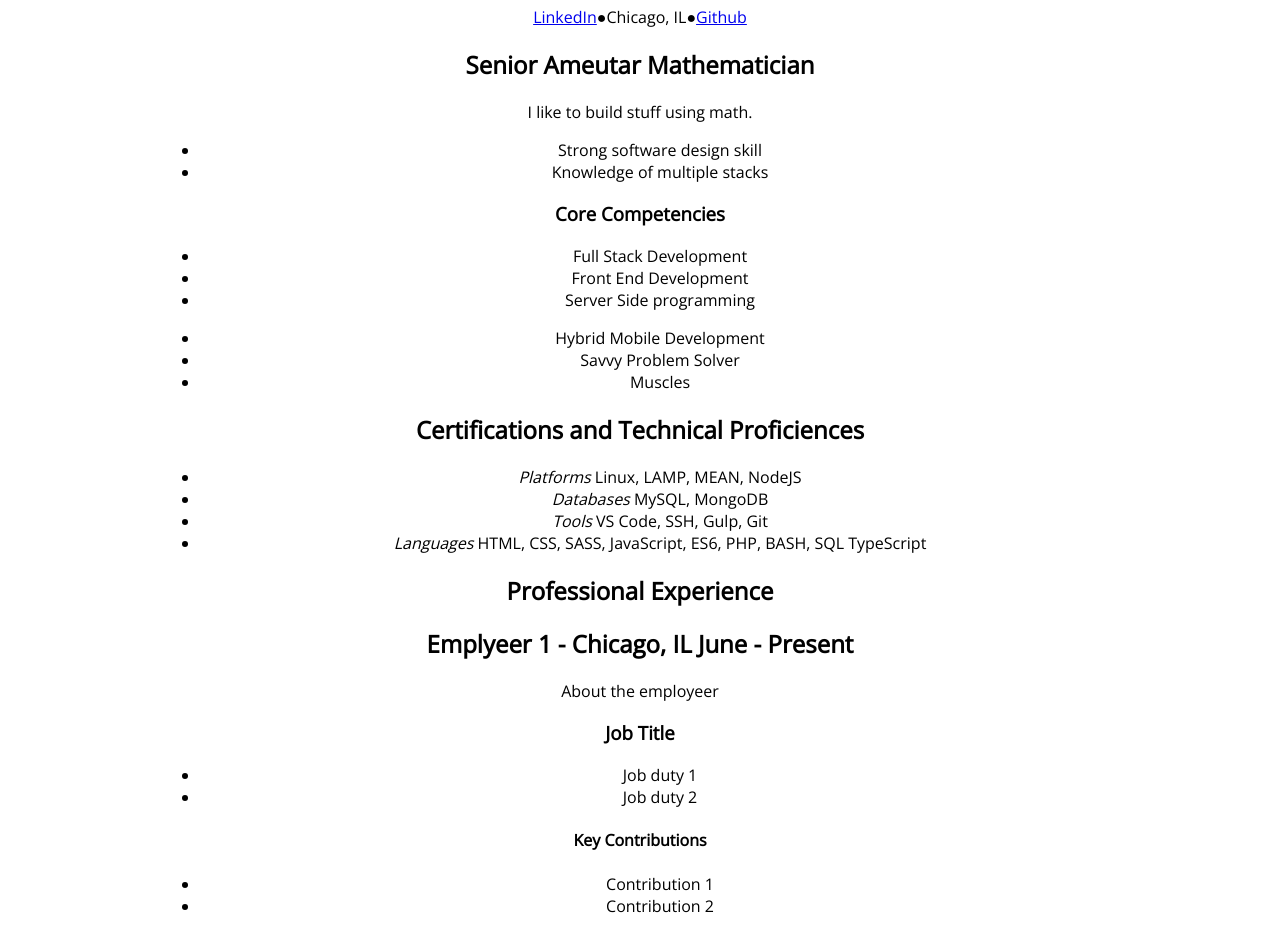
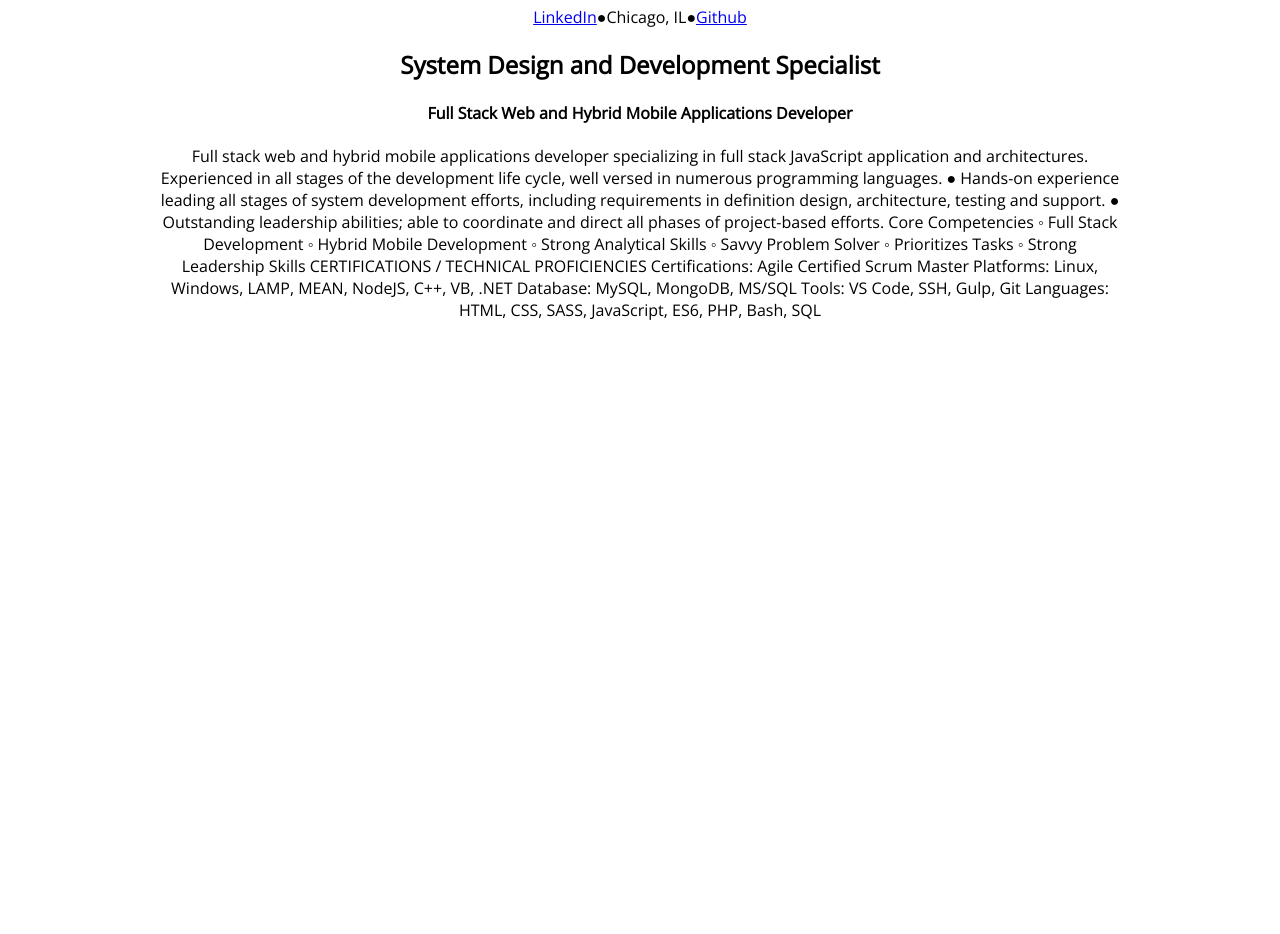
Before and after one commit to DJAPavlik/MySite_css, a website: page resume.html in a window 1280 px wide. Shown: the part 130-1064 px from the top of the page. After the commit the page ends 800 px from the top, so only its background shows below. Drawn offline with nearby package versions, Linux system fonts and the light colour scheme.

Commit message:
Added resume page

```diff
--- a/resume.html
+++ b/resume.html
@@ -4,16 +4,16 @@
        <!-- meta data goes here -->
        <meta name="viewport" content="width=device-width, initial-scale=1.0">
        <meta charset="UTF-8">
-       <title>Resume</title>
-       <meta name="description" content="This is a awesome resume page">
+       <title>Resume of Dennis Pavlik</title>
+       <meta name="description" content="Resume of Dennis Pavlik">
        <meta name="keywords" content="resume, awesome, programmer, geek squad, robots, jobs
        ">
-       <link rel="shortcut icon" href="https://zeyeland.com/images/robot.gif" />
+       <link rel="shortcut icon" href="./MyPic.jpeg" />
        <link rel="stylesheet" type="text/css" href="./src/scss/resume.css">
     </head>
     <body>
         <header>
-            <span class="logo">My WebSite</span>
+            <span class="logo">Dennis Pavlik's WebSite</span>
             <a id="toggleMenu">Menu<a>
             <nav>
                 <ul>
@@ -24,85 +24,39 @@
             </nav>
         </header>
 
-          <h1>Dennis Pavlik test 1 </h1>
+          <h1>Dennis Pavlik</h1>
         <link_line>
           <div class="flex-container">
-            <div><a href="https://www.linkedin.com/in/shakirze/" target="_blank" rel="noopener">LinkedIn</a></div>
+            <div><a href="https://www.linkedin.com/in/dennispavlik/" target="_blank" rel="noopener">LinkedIn</a></div>
             <div>&#x25CF;</div>
             <div>  Chicago, IL  </div>
             <div>&#x25CF;</div>
             <div>
-                <a href="https://github.com/eyeland" target="_blank" rel="noopener">Github</a>
+                <a href="https://github.com/DJAPavlik" target="_blank" rel="noopener">Github</a>
             </div>
         </link_line>
           </div>
+        <main>
+            <h2>System Design and Development Specialist</h2>
 
+            <h4>Full Stack Web and Hybrid Mobile Applications Developer</h4>
+    Full stack web and hybrid mobile applications developer specializing in full stack JavaScript application
+            and architectures. Experienced in all stages of the development life cycle, well versed in numerous
+            programming languages.
+            ● Hands-on experience leading all stages of system development efforts, including requirements in
+            definition design, architecture, testing and support.
+            ● Outstanding leadership abilities; able to coordinate and direct all phases of project-based efforts.
+            Core Competencies
+            ◦ Full Stack Development ◦ Hybrid Mobile Development
+            ◦ Strong Analytical Skills ◦ Savvy Problem Solver
+            ◦ Prioritizes Tasks ◦ Strong Leadership Skills
+            CERTIFICATIONS / TECHNICAL PROFICIENCIES
+            Certifications: Agile Certified Scrum Master
+            Platforms: Linux, Windows, LAMP, MEAN, NodeJS, C++, VB, .NET
+            Database: MySQL, MongoDB, MS/SQL
+            Tools: VS Code, SSH, Gulp, Git
+            Languages: HTML, CSS, SASS, JavaScript, ES6, PHP, Bash, SQL
 
-            <!-- <div>
-            <a href="https://www.linkedin.com/in/shakirze/" target="_blank" rel="noopener">LinkedIn</a>
-            &#x25CF;
-            Some City, IL
-            <a href="https://github.com/eyeland" target="_blank" rel="noopener">Github</a>
-            &#x25CF;
-            Some City, IL
-            </dev>   -->
-        <main>
-                <h2>Senior Ameutar Mathematician</h2>
-                <p>I like to build stuff using math.</p>
-                <ul>
-                    <li>Strong software design skill</li>
-                    <li>Knowledge of multiple stacks</li>
-                </ul>
-                <h3>Core Competencies</h3>
-                <ul>
-                        <li>Full Stack Development</li>
-                        <li>Front End Development</li>
-                        <li>Server Side programming</li>
-                </ul>
-                <ul>
-                        <li>Hybrid Mobile Development</li>
-                        <li>Savvy Problem Solver</li>
-                        <li>Muscles</li>
-                </ul>
-                <h2>Certifications and Technical Proficiences</h2>
-                <ul>
-                    <li>
-                        <em>Platforms</em>
-                        Linux, LAMP, MEAN, NodeJS
-                    </li>
-                    <li>
-                        <em>Databases</em>
-                        MySQL, MongoDB
-                    </li>
-                     <li>
-                        <em>Tools</em>
-                        VS Code, SSH, Gulp, Git
-                    </li>
-                    <li>
-                        <em>Languages</em>
-                        HTML, CSS, SASS, JavaScript, ES6, PHP, BASH, SQL TypeScript
-                     </li>
-                </ul>
-                <h2>Professional Experience</h2>
-                <section>
-                    <h2>Emplyeer 1 - Chicago, IL <span>June - Present</span></h2>
-                    <p>About the employeer</p>
-                    <h3>Job Title</h3>
-                    <ul>
-                        <li>Job duty 1</li>
-                        <li>Job duty 2</li>
-                    </ul>
-                    <h4>Key Contributions</h4>
-                    <ul>
-                        <li>Contribution 1</li>
-                        <li>Contribution 2</li>
-                    </ul>
-                </section>
-                <h2>Education</h2>
-                <section>
-                    <h3>MicroTrain Technologies - Chicago, IL <span>2018</span></h3>
-                    <h4>Agile Full Stack Web and Hybrid Mobile Application Development</h4>
-                </section>
         </main>
         <script>
 
```
Also changed, not shown: contact.html (+3 -3 lines), index.html (+2 -2 lines), MyPic.jpeg (added).
